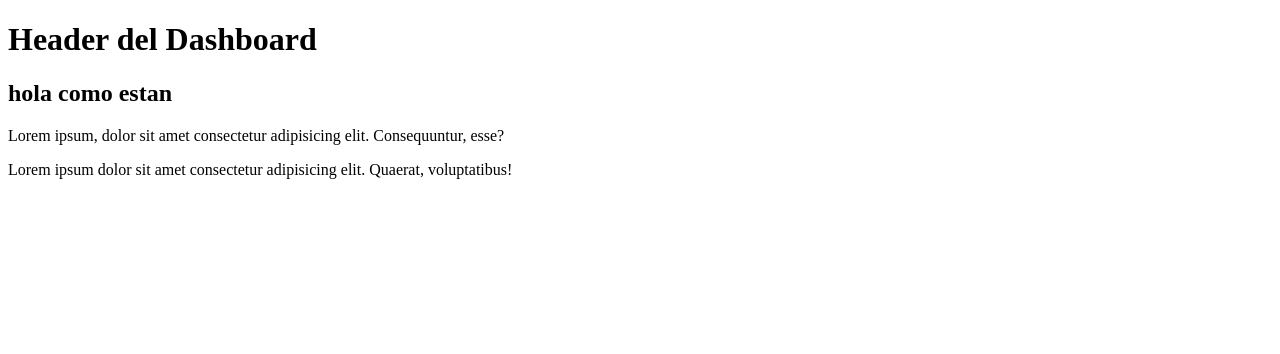
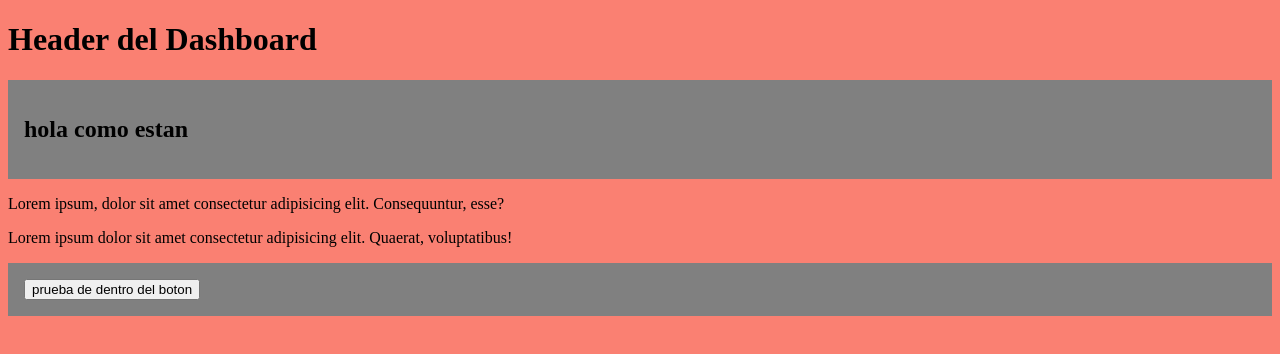
Before and after one commit to JolitoDev/dashboardTest, a plain HTML site: page index.html in a window 1280 px wide. Drawn offline with Linux system fonts and the light colour scheme.

Commit message:
new style sheet and test button

```diff
--- a/index.html
+++ b/index.html
@@ -4,15 +4,21 @@
     <meta charset="UTF-8">
     <meta name="viewport" content="width=device-width, initial-scale=1.0">
     <title>Dashboard Portfolio</title>
+    <link rel="stylesheet" href="style.css">
 </head>
 <body>
     <h1> Header del Dashboard</h1>
-    <h2>hola como estan</h2>
+    <div>
+        <h2>hola como estan</h2>
+    </div>
+
 
     <p> Lorem ipsum, dolor sit amet consectetur adipisicing elit. Consequuntur, esse?</p>
 
     <p>Lorem ipsum dolor sit amet consectetur adipisicing elit. Quaerat, voluptatibus!</p>
-    <div class ="container"> </div>
+    <div class ="container">
+        <button id="button">prueba de dentro del boton</button>
+    </div>
 
 </body>
 </html>
--- /dev/null
+++ b/style.scss
@@ -0,0 +1,8 @@
+div {
+    background-color:gray;
+    padding: 1em;
+}
+
+body{
+    background-color: salmon;
+}
```
Also changed, not shown: style.css (added), 1 other file.
